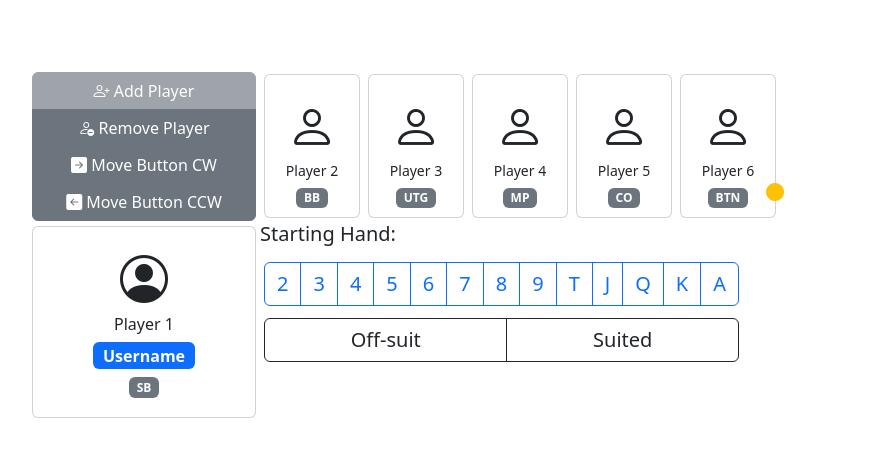
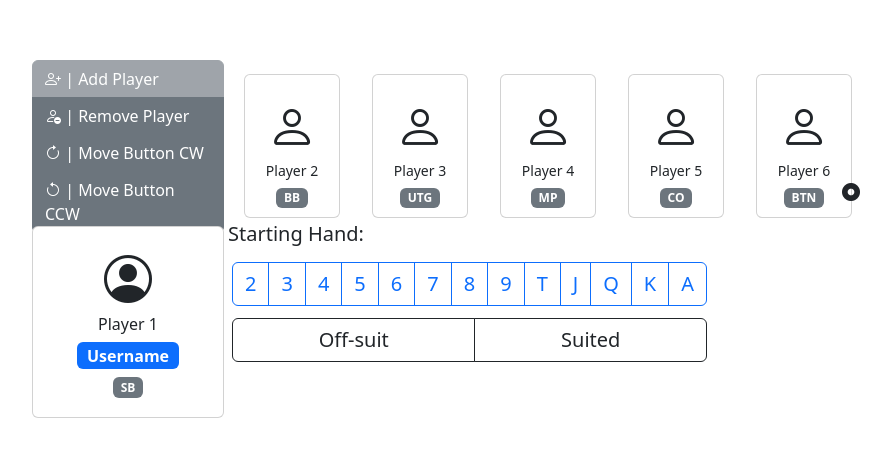
Before and after one commit to florianleca/poker-range-copilot, a Vue app: page / in a window 1280 px wide. Shown: the part 154-610 px from the top of the page, without its empty margins (4-895 px from the left). Built offline with nearby package versions, Linux system fonts and the light colour scheme.

Commit message:
new option buttons and dealer icon

```diff
--- a/src/components/Cards.vue
+++ b/src/components/Cards.vue
@@ -13,8 +13,8 @@
                 {{ card.name }}
                 <span class="position-absolute top-0 start-100 text-danger h2 translate-middle bi bi-check-all z-3"
                       v-if="card.timesChosen===2"/>
-                <span class="position-absolute top-0 start-100 text-danger h2 translate-middle bi bi-check z-3"
-                      v-if="card.timesChosen===1"/>
+<!--                <span class="position-absolute top-0 start-100 text-danger h2 translate-middle bi bi-check z-3"-->
+<!--                      v-if="card.timesChosen===1"/>-->
             </button>
         </div>
         <div class="btn-group m-1" role="group">
--- a/src/components/MainPlayer.vue
+++ b/src/components/MainPlayer.vue
@@ -7,7 +7,7 @@
             <h6 class="card-title badge bg-primary">{{ username }}</h6>
             <span class="badge bg-secondary z-3">
                 {{ position }}
-                <span class="position-absolute top-25 start-100 text-warning translate-middle bi bi-circle-fill"
+                <span class="position-absolute top-25 start-100 text-dark translate-middle bi bi-record-circle-fill"
                       v-if="position==='BTN'"/>
             </span>
 
@@ -32,7 +32,7 @@ export default {
 
 <style scoped>
 .card {
-    width: 14em;
+    width: 12em;
     height: 12em;
 }
 
@@ -40,7 +40,7 @@ export default {
     font-size: 3em
 }
 
-.bi-circle-fill {
+.bi-record-circle-fill {
     font-size: large;
 }
 
--- a/src/components/OptionsButtons.vue
+++ b/src/components/OptionsButtons.vue
@@ -6,7 +6,7 @@
                 @click="addOrRemovePlayer(+1)"
                 class="btn btn-secondary"
                 v-bind:disabled="nbPlayers===maxPlayers">
-            <span class="bi bi-person-plus"> Add Player</span>
+            <span class="bi bi-person-plus"> | Add Player</span>
         </button>
 
         <button id="remove-player-btn"
@@ -14,16 +14,16 @@
                 @click="addOrRemovePlayer(-1)"
                 class="btn btn-secondary"
                 v-bind:disabled="nbPlayers===minPlayers">
-            <span class="bi bi-person-dash"> Remove Player</span>
+            <span class="bi bi-person-dash"> | Remove Player</span>
         </button>
 
 
         <button @click="moveButton(+1)" type="button" class="btn btn-secondary">
-            <span class="bi bi-arrow-right-square-fill"> Move Button CW</span>
+            <span class="bi bi-arrow-clockwise"> | Move Button CW</span>
         </button>
 
         <button @click="moveButton(-1)" type="button" class="btn btn-secondary">
-            <span class="bi bi-arrow-left-square-fill"> Move Button CCW</span>
+            <span class="bi bi-arrow-counterclockwise"> | Move Button CCW</span>
         </button>
 
     </div>
@@ -56,7 +56,11 @@ export default {
 
 <style scoped>
 .btn-group-vertical {
-    width: 14em;
+    width: 12em;
     height: 9em;
 }
+.btn {
+    text-align: left;
+
+}
 </style>
--- a/src/components/OtherPlayer.vue
+++ b/src/components/OtherPlayer.vue
@@ -1,13 +1,13 @@
 <template>
-    <div :id="'player-' + numPlayer" class="card m-1">
+    <div :id="'player-' + numPlayer" class="card my-1 mx-3">
         <div class="card-body d-flex flex-column align-items-center">
 
             <span class="bi bi-person"></span>
             <h6 class="card-title" style="font-size: 14px">Player {{ numPlayer }}</h6>
             <span class="badge bg-secondary z-3">
                 {{ position }}
-                <span class="position-absolute top-25 start-100 text-warning translate-middle bi bi-circle-fill"
-                      v-if="position==='BTN'"/>
+                <span class="position-absolute start-100 text-dark translate-middle bi bi-record-circle-fill"
+                      v-if="position==='BTN'"></span>
             </span>
 
         </div>
@@ -42,7 +42,7 @@ export default {
     font-size: 3em
 }
 
-.bi-circle-fill {
+.bi-record-circle-fill {
     font-size: large;
 }
 
```
Also changed, not shown: src/assets/ranges.json (added, +22 -0 lines).
